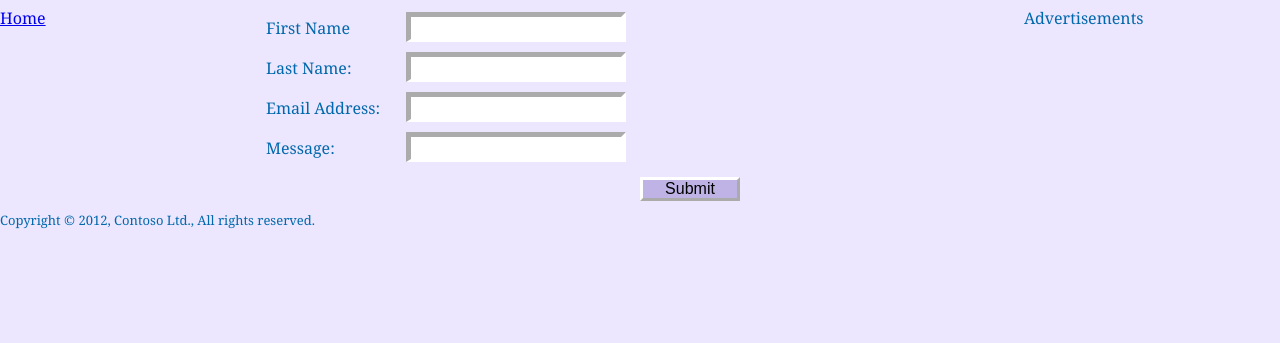
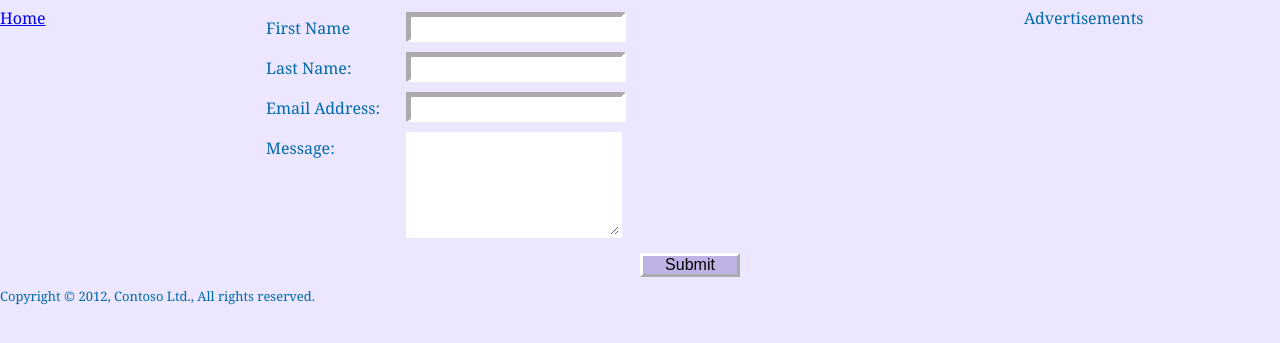
Before and after one commit to Zer0cul/ContosoWebSiteSolution, a plain HTML site: page WebCalculator/ContactUs.html in a window 1280 px wide. Shown: the part 103-446 px from the top of the page. Drawn offline with Linux system fonts and the light colour scheme.

Commit message:
Chapter 7Add required attribute Exercise 2 step 5

```diff
--- a/WebCalculator/ContactUs.html
+++ b/WebCalculator/ContactUs.html
@@ -21,19 +21,20 @@
                 <form name="ContactForm" method="get">
                     <div>
                         <label for="firstName">First Name</label>
-                        <input type="text" id="firstName" name="firstName" />
+                        <input type="text" id="firstName" name="firstName" required="required" />
                     </div>
                     <div>
                         <label for="lastName">Last Name:</label>
-                        <input type="text" id="lastName" name="lastName" />
+                        <input type="text" id="lastName" name="lastName" required="required" />
                     </div>
                     <div>
                         <label for="email">Email Address:</label>
-                        <input type="text" id="email" name="email" />
+                        <input type="text" id="email" name="email" required="required" />
                     </div>
                     <div>
                         <label for="message">Message:</label>
-                        <input type="text" id="message" name="message" />
+                        <textarea id="message" name="message" required="required">
+                        </textarea>
                     </div>
                     <div>
                         <button type="submit" id="submit" name="submit">Submit</button>
--- a/WebCalculator/Content/default.css
+++ b/WebCalculator/Content/default.css
@@ -154,3 +154,16 @@ form button {
     margin-bottom: 10px;
     margin-left: 50%;
 }
+form textarea {
+    font-family: Arial;
+    font-size: 20pt;
+    margin: 5px;
+    width: 210px;
+    border-width: medium;
+    border-color: hsl(255, 100%, 100%);
+    height: 100px;
+    text-align: left;
+    vertical-align: top;
+    font-family: Arial;
+    font-size: 12pt;
+}
```
